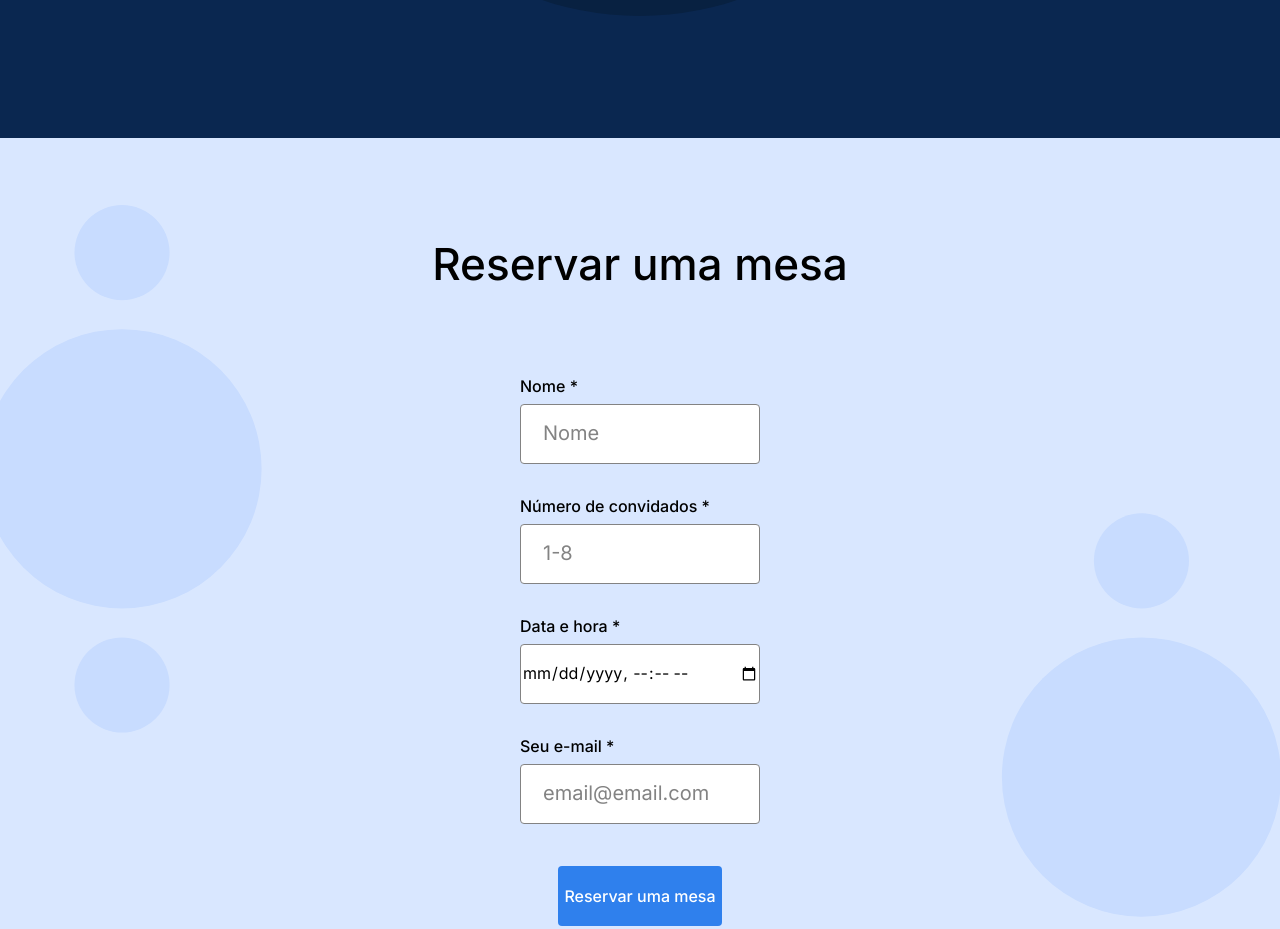
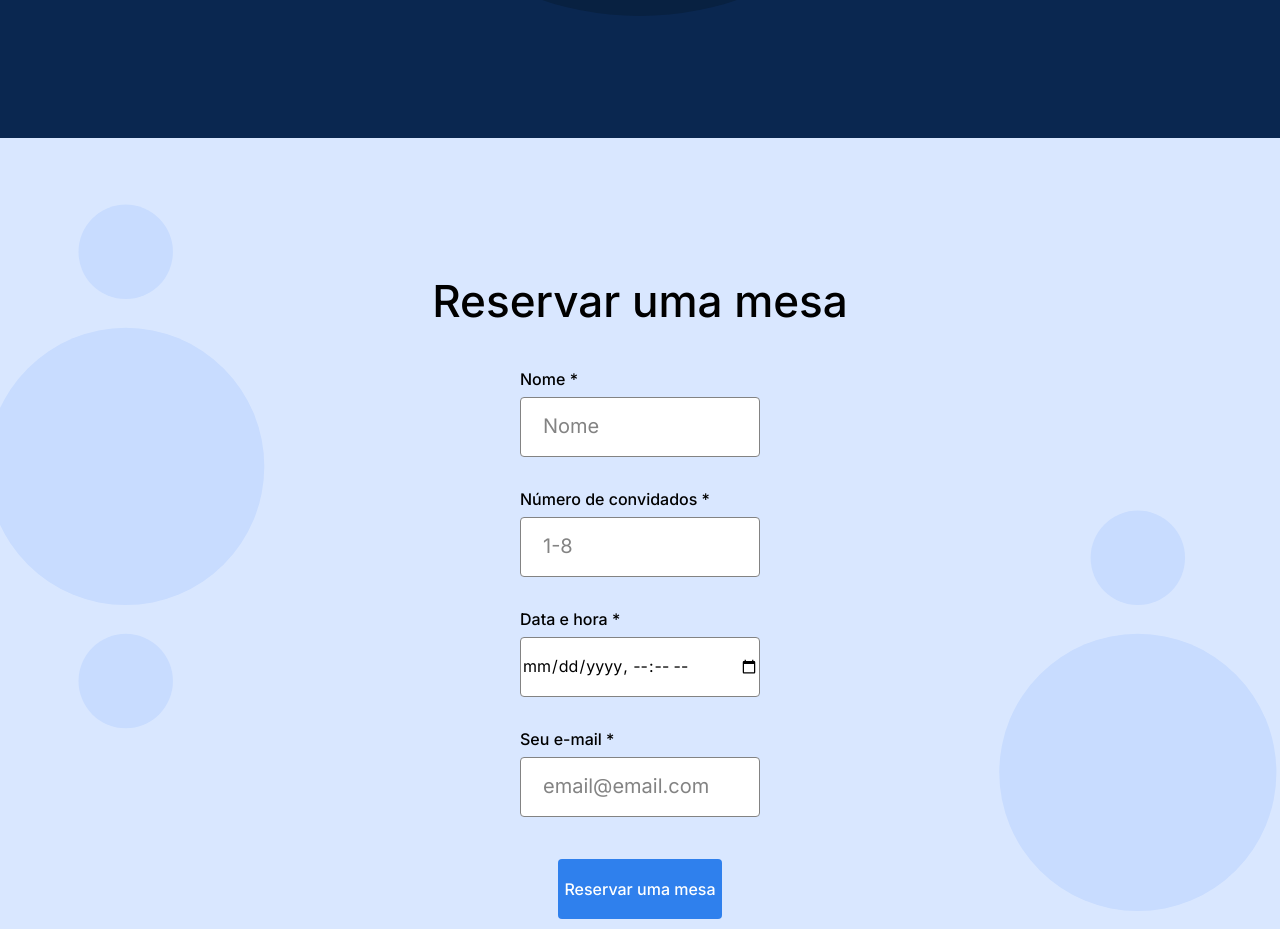
Before and after one commit to gxudre/web_project_coffeeshop, a plain HTML site: page index.html in a window 1280 px wide. Shown: the part 1520-2449 px from the top of the page. Drawn offline with Linux system fonts and the light colour scheme.

Commit message:
Nova atualização do projeto

```diff
--- a/index.html
+++ b/index.html
@@ -104,7 +104,7 @@
         </section>
         <section class="reservation" id="reservation">
           <h2 class="reservation__title">Reservar uma mesa</h2>
-          <form action="" class="reservation__form">
+          <form class="reservation__form form">
             <fieldset class="form__fieldset">
               <label for="name" class="form__label">Nome *</label>
               <input
--- a/pages/index.css
+++ b/pages/index.css
@@ -167,10 +167,10 @@
   background-repeat: no-repeat;
   background-position: center;
   background-size: cover;
+  padding: 100px 0 120px 0;
 }
 
 .reservation__title {
-  margin: 100px auto 80px auto;
   font-family: "Inter", Arial, Helvetica, sans-serif;
   font-weight: 500;
   font-size: 44px;
@@ -183,7 +183,6 @@
   max-width: 385px;
   align-items: center;
   justify-content: center;
-  margin: auto auto 120px;
 }
 
 .form__fieldset {
```
